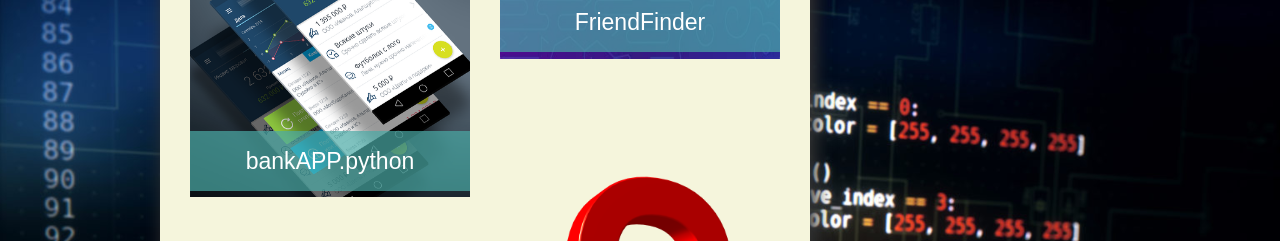
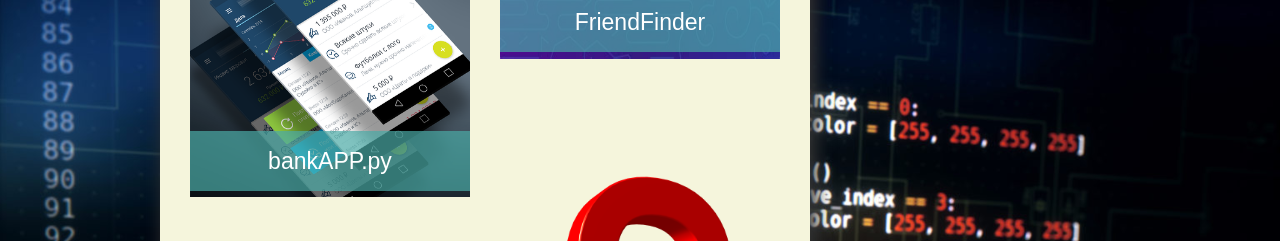
Before and after one commit to bricezakra/HW-My_Portfolio, a plain HTML site: page portfolio.html in a window 1280 px wide. Shown: the part 940-1181 px from the top of the page. Drawn offline with Linux system fonts and the light colour scheme.

Commit message:
name of last project uploaded modified: bankAPP.py

```diff
--- a/portfolio.html
+++ b/portfolio.html
@@ -70,7 +70,7 @@
                     <div class="thumbnail left">
                         <a href="https://github.com/bricezakra/BankAPP">
                             <img src="assets/images/portfolio/bankapp002.jpg" alt="Work">
-                            <span class="label">bankAPP.python</span>
+                            <span class="label">bankAPP.py</span>
                         </a>
                     </div>
                     <div class="thumbnail right">
```
